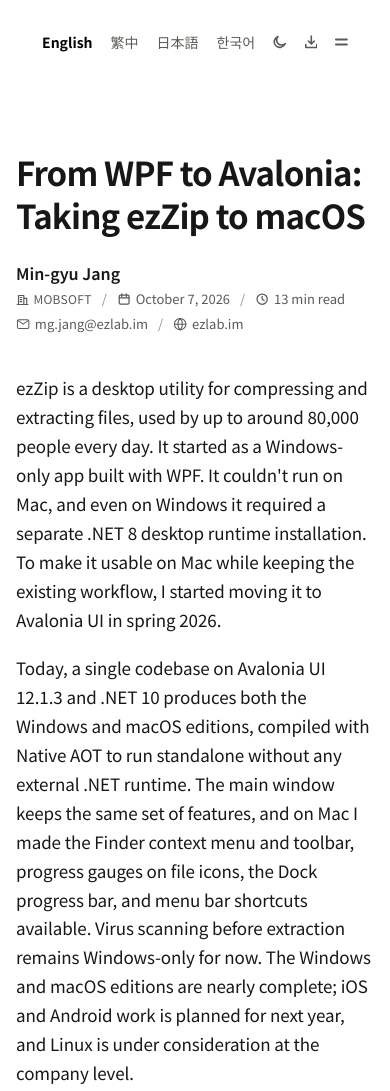
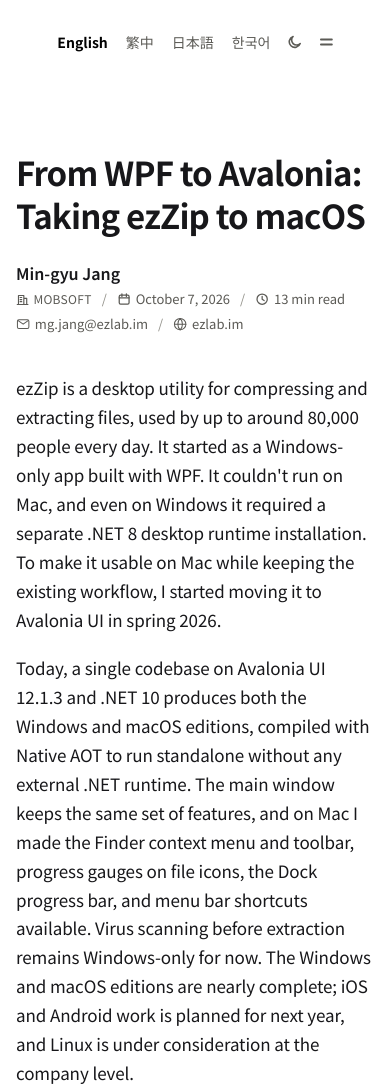
Before and after one commit to ezlab-repo/ezlab-repo.github.io, a plain HTML site: page ezzip-port-challenge/index.html in a window 390 px wide. Shown: the top 1091 px of the page. Drawn offline with Linux system fonts and the light colour scheme.

Commit message:
Hide download button in mobile header on port challenge page

```diff
--- a/ezzip-port-challenge/index.html
+++ b/ezzip-port-challenge/index.html
@@ -280,17 +280,17 @@
     .mbar-lang .mbar-btn.is-active { font-weight:700; }
     .mbar-btn:focus-visible { outline:2px solid var(--accent); outline-offset:2px; border-radius:4px; }
     .mbar-btn svg { width:auto; height:16px; }
-    .mbar-theme, .mbar-dl, .mbar-menu { width:auto; padding:0 13px; }
+    .mbar-theme, .mbar-menu { width:auto; padding:0 13px; }
+    .mbar-dl { display:none; }
     /* 테마 버튼이 늘어 바 폭이 약 381px: 399px 이하 9px·339px 이하 6px 로 줄여 320px 화면까지 한 줄 */
-    @media (max-width:399px) { .mbar-lang .mbar-btn, .mbar-theme, .mbar-dl, .mbar-menu { padding:0 9px; } }
-    @media (max-width:339px) { .mbar-lang .mbar-btn, .mbar-theme, .mbar-dl, .mbar-menu { padding:0 6px; } }
+    @media (max-width:399px) { .mbar-lang .mbar-btn, .mbar-theme, .mbar-menu { padding:0 9px; } }
+    @media (max-width:339px) { .mbar-lang .mbar-btn, .mbar-theme, .mbar-menu { padding:0 6px; } }
     /* 글 끝 줄: 한 줄에 두면 제목이 두 줄로 꺾여 찌그러진다. 제목 아래에 맨 위로를 두고, 누르는 높이 44px */
     .footer-top-row { flex-direction:column; align-items:flex-start; gap:8px; }
     .footer-title { padding-top:8px; font-size:14px; }
     .footer-top { min-height:44px; font-size:15px; } /* 13px 는 손가락 대상으로 작았다 (사용자 지적 2026-10-10) */
     .mbar-theme { order:2; }
-    .mbar-dl { order:3; }
-    .mbar-menu { order:4; }
+    .mbar-menu { order:3; }
     .mbar.is-open .mbar-menu { color:var(--strong); }
     .mbar-menu .ico-close, .mbar.is-open .mbar-menu .ico-open { display:none; }
     .mbar.is-open .mbar-menu .ico-close { display:block; }
```
